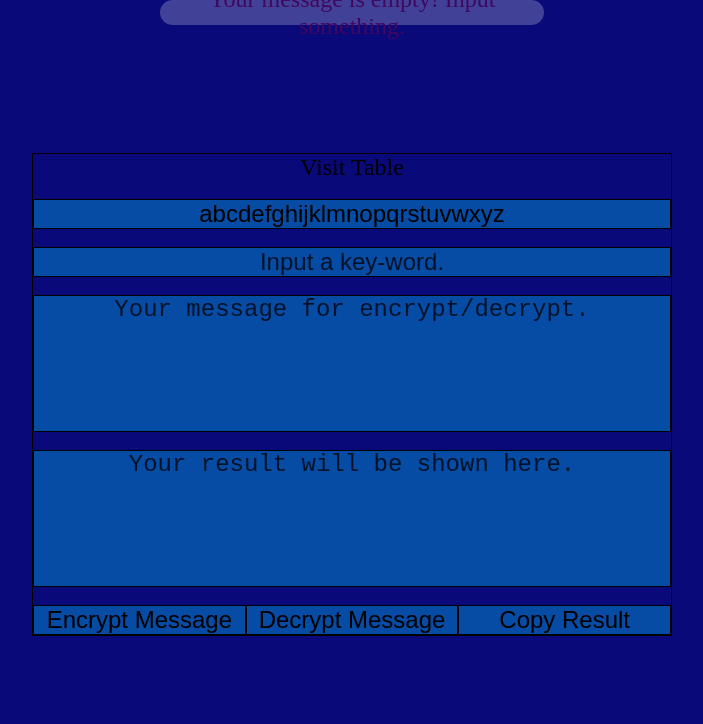
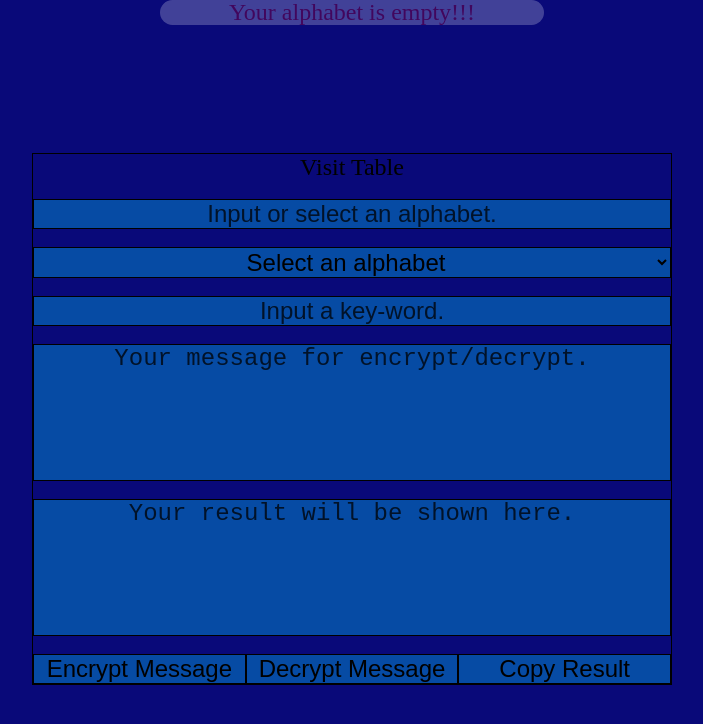
Before and after one commit to VahagMardyan/Vegenire-cipher, a plain HTML site: page Solver/index.html in a window 1280 px wide. Both pictures are taken after a click on the button "Encrypt Message". Shown: the whole page, without its empty margins (288-991 px from the left). Drawn offline with Linux system fonts and the light colour scheme.

Commit message:
Many changes

```diff
--- a/Solver/decrypt.js
+++ b/Solver/decrypt.js
@@ -2,8 +2,8 @@ import createMessage from "../Message/message.js";
 
 const decryptMessage = () => {
 
-    const alphabet = Array.from(document.querySelector('.alphabet').value)
-        .sort((a, b) => a.localeCompare(b));
+    const alphabet = Array.from(document.querySelector('.alphabet').value);
+        // .sort((a, b) => a.localeCompare(b)); // no need to sort
 
     const keyWord = String(document.querySelector('.key-word').value).replace(/\s/g, '').toLowerCase();
     const textMessage = String(document.querySelector('.text-message').value).replace(/\s/g, '');
--- a/Solver/encrypt.js
+++ b/Solver/encrypt.js
@@ -2,16 +2,15 @@ import createMessage from '../Message/message.js';
 
 const encryptMessage = () => {
 
-    const alphabet = Array.from(document.querySelector('.alphabet').value)
-        .sort((a, b) => a.localeCompare(b));
-
+    const alphabet = Array.from(document.querySelector('.alphabet').value);
+    // //     .sort((a, b) => a.localeCompare(b)); no need to sort
     const keyWord = String(document.querySelector('.key-word').value).replace(/\s/g, '').toLowerCase();
     const textMessage = String(document.querySelector('.text-message').value).replace(/\s/g, '');
     const resultMessage = document.querySelector('.result-message');
 
     let encryptedMessage = '';
 
-    if (!alphabet) {
+    if (alphabet.length === 0) {
         return createMessage(`Your alphabet is empty!!!`,'red');
     }
 
--- a/Solver/index.html
+++ b/Solver/index.html
@@ -13,8 +13,14 @@
     <section class="parent">
         <div id="display">
             <a href="../index.html">Visit Table</a>
-            <input type="text" class="alphabet" placeholder="Input an alphabet." value="abcdefghijklmnopqrstuvwxyz"
-                title="Input an alphabet.">
+            <input type="text" class="alphabet" placeholder="Input or select an alphabet." required>
+                <select id="alphabet-text" required>
+                    <option selected disabled>Select an alphabet</option>
+                    <option value="աբգդեզէըթժիլխծկհձղճմյնշոչպջռսվտրցւփքևօֆ">Armenian Alphabet</option>
+                    <option value="абвгдеёжзийклмнопрстуфхцчшщъыьэюя">Cyrillic Alphabet</option>
+                    <option value="αβγδεζηθικλμνξοπρστυφχψω">Greek Alphabet</option>
+                    <option value="abcdefghijklmnopqrstuvwxyz">Latin Alphabet</option>
+                </select>
             <input type="text" class="key-word" placeholder="Input a key-word." title="Input a key-word.">
             <textarea class="text-message" rows="5" placeholder="Your message for encrypt/decrypt."
                 title="Input your text-message here."></textarea>
--- a/Solver/script.js
+++ b/Solver/script.js
@@ -9,3 +9,9 @@ const copyButton = document.querySelector('.copy');
 encryptButton.addEventListener('click', encryptMessage);
 decryptButton.addEventListener('click', decryptMessage);
 copyButton.addEventListener('click',copy);
+
+const alphabetInput = document.querySelector('.alphabet');
+const select = document.getElementById('alphabet-text');
+select.addEventListener('change',()=> {
+    alphabetInput.value = select.value;
+});
--- a/Solver/style.css
+++ b/Solver/style.css
@@ -67,6 +67,21 @@ button {
 
 button:hover {
     background-color: #01688f;
+}
+
+select {
+    width: 100%;
+    font-size: 24px;
+    text-align: center;
+    border: 1px solid black;
+    background-color: #064ba4;
+    color: black;
+}
+
+select option {
+    color: black;
+    background-color: #064ba4;
+    cursor: pointer;
 }
 
 /* For message box */
--- a/alphabets.js
+++ b/alphabets.js
@@ -17,9 +17,9 @@ const cyrillic = [
 ];
 
 const greekAlphabet = [
-    "α", "в", "γ", "δ", "ε", "ζ", "η", "θ",
+    "α", "β", "γ", "δ", "ε", "ζ", "η", "θ",
     "ι", "κ", "λ", "μ", "ν", "ξ", "ο", "π",
-    "ρ", "σ", "τ", "υ", "φ", "x", "ψ", "ω",
+    "ρ", "σ", "τ", "υ", "φ", "χ", "ψ", "ω",
 ];
 
 export {
```
